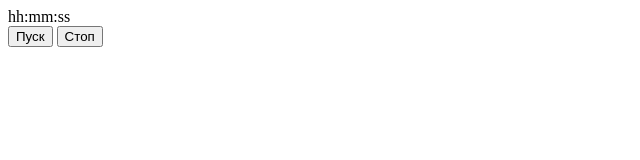
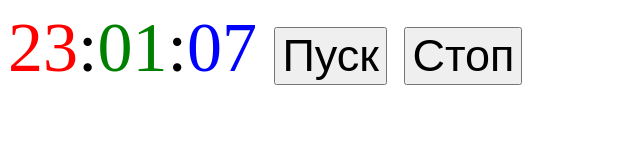
Before and after one commit to SemYanyshyn/-Javascript-13, a plain HTML site: page Extra Practice/timer.html in a window 1280 px wide. Both pictures are taken after a click on the button "Пуск". Shown: the whole page, without its empty margins (0-640 px from the left). Drawn offline with Linux system fonts and the light colour scheme.

Commit message:
done timer

```diff
--- /dev/null
+++ b/Extra Practice/style(timer).css
@@ -0,0 +1,20 @@
+#clock {
+  font-size: 70px;
+}
+
+.start,
+.stop {
+  font-size: 45px;
+}
+
+.hours {
+  color: rgb(255, 0, 0);
+}
+
+.minutes {
+  color: green;
+}
+
+.sec {
+  color: blue;
+}
--- a/Extra Practice/timer.html
+++ b/Extra Practice/timer.html
@@ -4,10 +4,18 @@
     <meta charset="UTF-8" />
     <meta name="viewport" content="width=device-width, initial-scale=1.0" />
     <title>Document</title>
+    <link rel="stylesheet" href="style(timer).css" />
+    <script src="timer.js" defer></script>
   </head>
   <body>
-    <div class="timer">hh:mm:ss</div>
-    <button class="start">Пуск</button>
-    <button class="stop">Стоп</button>
+    <div id="clock">
+      <span class="hours">hh</span>:<span class="minutes">mm</span>:<span
+        class="sec"
+        >ss</span
+      >
+
+      <button class="start">Пуск</button>
+      <button class="stop">Стоп</button>
+    </div>
   </body>
 </html>
--- /dev/null
+++ b/Extra Practice/timer.js
@@ -0,0 +1,39 @@
+function update() {
+  let timer = document.getElementById("clock");
+  let data = new Date();
+  let hours = data.getHours();
+  let minutes = data.getMinutes();
+  let sec = data.getSeconds();
+  if (hours < 10) {
+    hours = "0" + hours;
+  }
+
+  if (minutes < 10) {
+    minutes = "0" + minutes;
+  }
+
+  if (sec < 10) {
+    sec = "0" + sec;
+  }
+  document.querySelector(".hours").textContent = hours;
+  document.querySelector(".minutes").textContent = minutes;
+  document.querySelector(".sec").textContent = sec;
+}
+
+let timerId;
+
+function clockStart() {
+  if (!timerId) {
+    timerId = setInterval(update, 1000);
+  }
+}
+
+function clockStop() {
+  if (timerId) {
+    clearInterval(timerId);
+    timerId = null;
+  }
+}
+
+document.querySelector(".start").addEventListener("click", clockStart);
+document.querySelector(".stop").addEventListener("click", clockStop);
```
Also changed, not shown: Extra Practice/calendar.html (+1 -1 lines), Extra Practice/style(calendar).css (renamed from Extra Practice/style.css).
